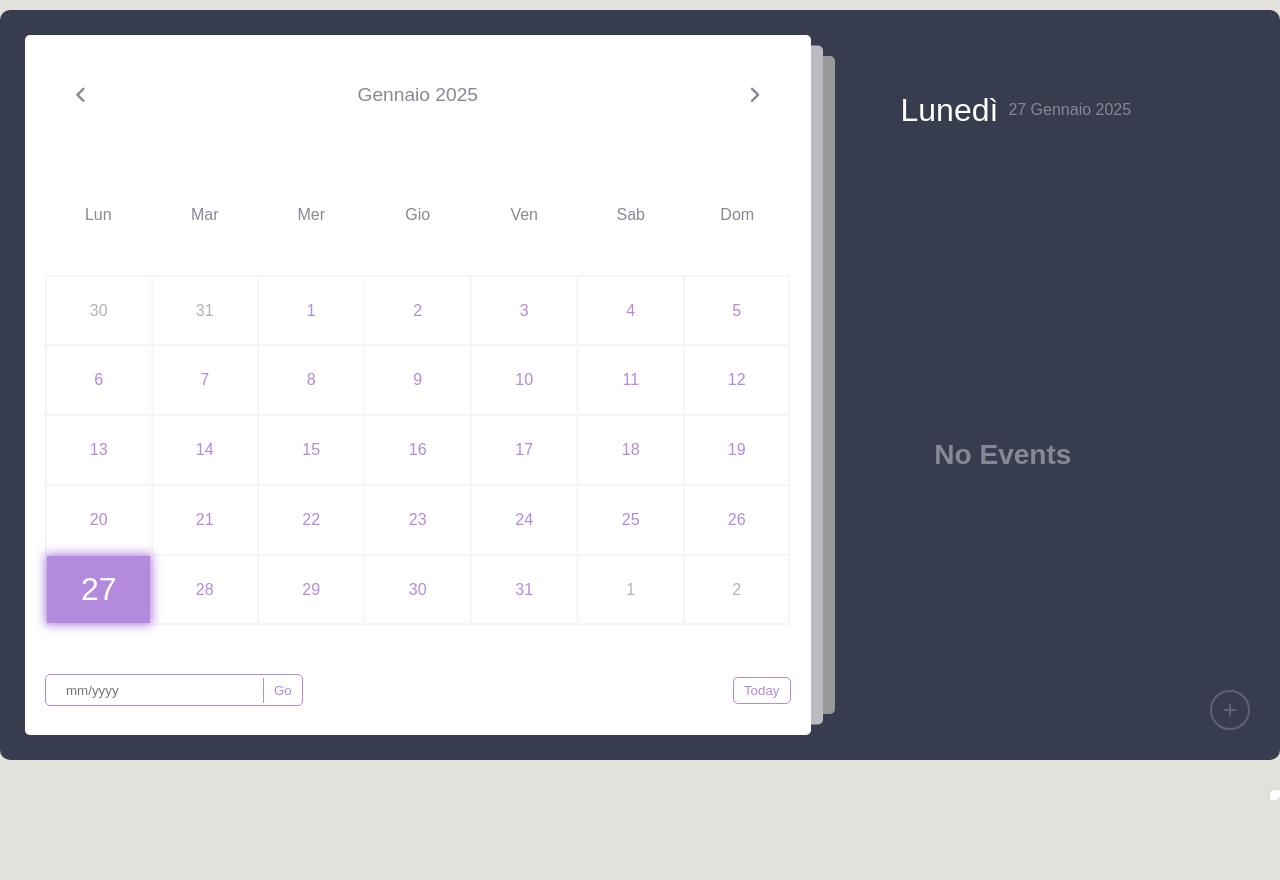
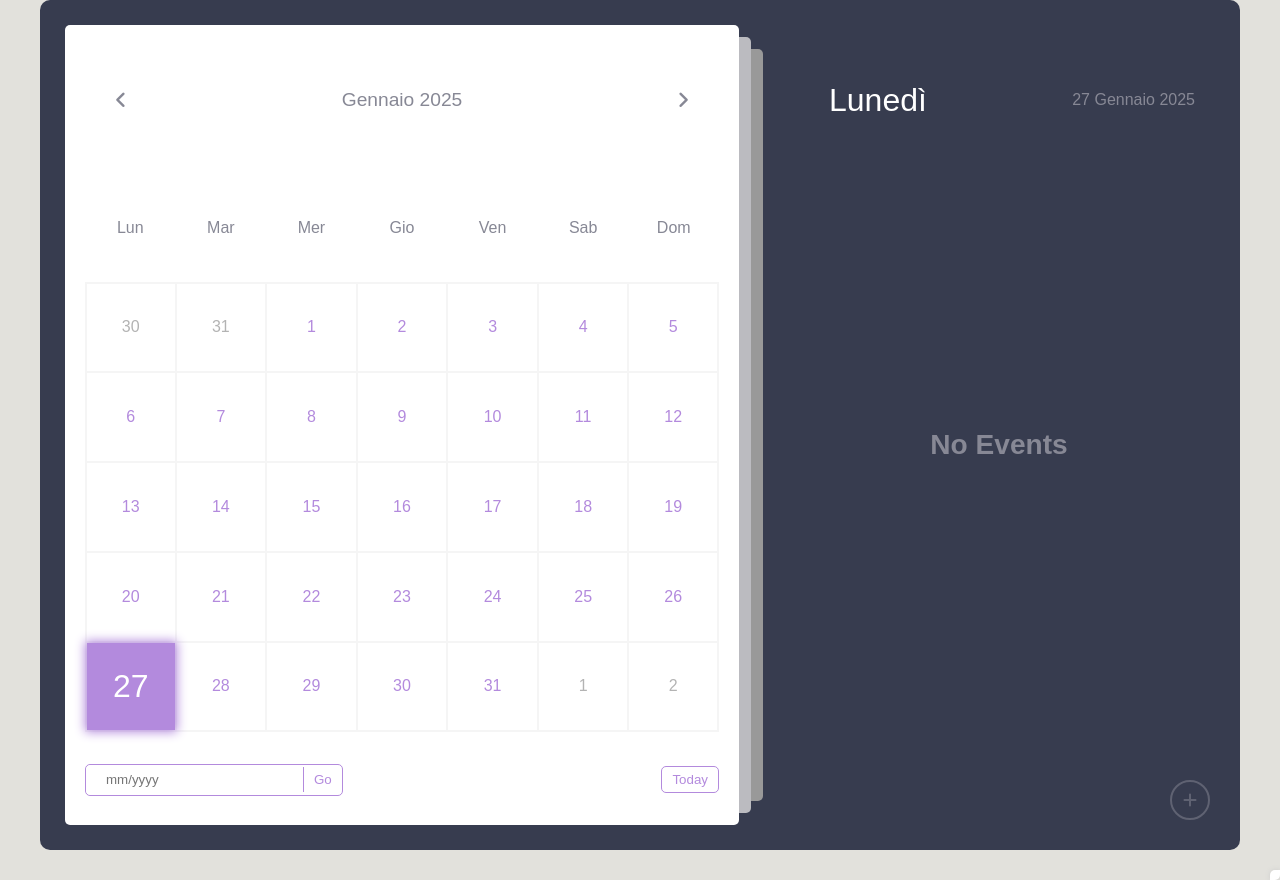
Before and after one commit to MagriniLorenzo/SELFIE, a website: page public/calendario.html in a window 1280 px wide. Before the commit the page ends 800 px from the top, so only its background shows below. Drawn offline with Linux system fonts and the light colour scheme; no server answers.

Commit message:
Revert "Correzioni Grafiche"
This reverts commit f6902eb9cb01d8549ae9d42683652d950964e28f.

```diff
--- a/public/s.css
+++ /dev/null
@@ -1,348 +0,0 @@
-:root {
-    --primary-clr: #b38add;
-  }
-  * {
-    margin: 0;
-    padding: 0;
-    box-sizing: border-box;
-    font-family: "Poppins", sans-serif;
-  }
-  /* nice scroll bar */
-  ::-webkit-scrollbar {
-    width: 5px;
-  }
-  ::-webkit-scrollbar-track {
-    background: #f5f5f5;
-    border-radius: 50px;
-  }
-  ::-webkit-scrollbar-thumb {
-    background: var(--primary-clr);
-    border-radius: 50px;
-  }
-
-  body {
-    position: relative;
-    min-height: 100vh;
-    display: flex;
-    align-items: center;
-    justify-content: center;
-    padding-bottom: 30px;
-    background-color: #e2e1dc;
-  }
-  .container {
-    position: relative;
-    width: 1300px; /* Larghezza aumentata */
-    min-height: 750px; /* Altezza ridotta */
-    margin: 0 auto;
-    padding: 5px;
-    color: #fff;
-    display: flex;
-
-    border-radius: 10px;
-    background-color: #373c4f;
-  }
-  .left {
-    width: 65%; /* Aumentata la larghezza della parte sinistra */
-    padding: 20px;
-  }
-  .calendar {
-    position: relative;
-    width: 100%;
-    height: 100%;
-    display: flex;
-    flex-direction: column;
-    flex-wrap: wrap;
-    justify-content: space-between;
-    color: #878895;
-    border-radius: 5px;
-    background-color: #fff;
-  }
-  .calendar::before,
-  .calendar::after {
-    content: "";
-    position: absolute;
-    top: 50%;
-    left: 100%;
-    width: 12px;
-    height: 97%;
-    border-radius: 0 5px 5px 0;
-    background-color: #d3d4d6d7;
-    transform: translateY(-50%);
-  }
-  .calendar::before {
-    height: 94%;
-    left: calc(100% + 12px);
-    background-color: rgb(153, 153, 153);
-  }
-  .calendar .month {
-    width: 100%;
-    height: 120px; /* Ridotta altezza */
-    display: flex;
-    align-items: center;
-    justify-content: space-between;
-    padding: 0 50px;
-    font-size: 1.5rem; /* Aumentato il font */
-    font-weight: 500;
-    text-transform: capitalize;
-  }
-  .calendar .month .prev,
-  .calendar .month .next {
-    cursor: pointer;
-  }
-  .calendar .month .prev:hover,
-  .calendar .month .next:hover {
-    color: var(--primary-clr);
-  }
-  .calendar .weekdays {
-    width: 100%;
-    height: 80px; /* Ridotta altezza */
-    display: flex;
-    align-items: center;
-    justify-content: space-between;
-    padding: 0 20px;
-    font-size: 1rem;
-    font-weight: 500;
-    text-transform: capitalize;
-  }
-  .weekdays div {
-    width: 14.28%;
-    height: 100%;
-    display: flex;
-    align-items: center;
-    justify-content: center;
-  }
-  .calendar .days {
-    width: 100%;
-    display: flex;
-    flex-wrap: wrap;
-    justify-content: space-between;
-    padding: 0 20px;
-    font-size: 1rem;
-    font-weight: 500;
-    margin-bottom: 10px; /* Ridotto il margine */
-  }
-  .calendar .days .day {
-    width: 14.28%;
-    height: 70px; /* Ridotta altezza */
-    display: flex;
-    align-items: center;
-    justify-content: center;
-    cursor: pointer;
-    color: var(--primary-clr);
-    border: 1px solid #f5f5f5;
-  }
-  .calendar .goto-today {
-    width: 100%;
-    height: 50px;
-    display: flex;
-    align-items: center;
-    justify-content: space-between;
-    gap: 5px;
-    padding: 0 20px;
-    margin-bottom: 10px; /* Ridotto il margine */
-    color: var(--primary-clr);
-  }
-  .container .right {
-    position: relative;
-    width: 35%; /* Ridotta la larghezza della parte destra */
-    min-height: 100%;
-    padding: 20px 0;
-  }
-
-  .right .today-date {
-    width: 100%;
-    height: 50px;
-    display: flex;
-    flex-wrap: wrap;
-    gap: 10px;
-    align-items: center;
-    justify-content: space-between;
-    padding: 0 40px;
-    padding-left: 70px;
-    margin-top: 30px; /* Ridotto il margine superiore */
-    margin-bottom: 10px; /* Ridotto il margine inferiore */
-    text-transform: capitalize;
-  }
-  .right .today-date .event-day {
-    font-size: 2rem;
-    font-weight: 500;
-  }
-  .right .today-date .event-date {
-    font-size: 1rem;
-    font-weight: 400;
-    color: #878895;
-  }
-  :root {
-    --primary-clr: #b38add;
-  }
-  * {
-    margin: 0;
-    padding: 0;
-    box-sizing: border-box;
-    font-family: "Poppins", sans-serif;
-  }
-  /* nice scroll bar */
-  ::-webkit-scrollbar {
-    width: 5px;
-  }
-  ::-webkit-scrollbar-track {
-    background: #f5f5f5;
-    border-radius: 50px;
-  }
-  ::-webkit-scrollbar-thumb {
-    background: var(--primary-clr);
-    border-radius: 50px;
-  }
-
-  body {
-    position: relative;
-    min-height: 100vh;
-    display: flex;
-    align-items: center;
-    justify-content: center;
-    padding-bottom: 30px;
-    background-color: #e2e1dc;
-  }
-  .container {
-    position: relative;
-    width: 1300px; /* Larghezza aumentata */
-    min-height: 750px; /* Altezza ridotta */
-    margin: 0 auto;
-    padding: 5px;
-    color: #fff;
-    display: flex;
-
-    border-radius: 10px;
-    background-color: #373c4f;
-  }
-  .left {
-    width: 65%; /* Aumentata la larghezza della parte sinistra */
-    padding: 20px;
-  }
-  .calendar {
-    position: relative;
-    width: 100%;
-    height: 100%;
-    display: flex;
-    flex-direction: column;
-    flex-wrap: wrap;
-    justify-content: space-between;
-    color: #878895;
-    border-radius: 5px;
-    background-color: #fff;
-  }
-  .calendar::before,
-  .calendar::after {
-    content: "";
-    position: absolute;
-    top: 50%;
-    left: 100%;
-    width: 12px;
-    height: 97%;
-    border-radius: 0 5px 5px 0;
-    background-color: #d3d4d6d7;
-    transform: translateY(-50%);
-  }
-  .calendar::before {
-    height: 94%;
-    left: calc(100% + 12px);
-    background-color: rgb(153, 153, 153);
-  }
-  .calendar .month {
-    width: 100%;
-    height: 120px; /* Ridotta altezza */
-    display: flex;
-    align-items: center;
-    justify-content: space-between;
-    padding: 0 50px;
-    font-size: 1.5rem; /* Aumentato il font */
-    font-weight: 500;
-    text-transform: capitalize;
-  }
-  .calendar .month .prev,
-  .calendar .month .next {
-    cursor: pointer;
-  }
-  .calendar .month .prev:hover,
-  .calendar .month .next:hover {
-    color: var(--primary-clr);
-  }
-  .calendar .weekdays {
-    width: 100%;
-    height: 80px; /* Ridotta altezza */
-    display: flex;
-    align-items: center;
-    justify-content: space-between;
-    padding: 0 20px;
-    font-size: 1rem;
-    font-weight: 500;
-    text-transform: capitalize;
-  }
-  .weekdays div {
-    width: 14.28%;
-    height: 100%;
-    display: flex;
-    align-items: center;
-    justify-content: center;
-  }
-  .calendar .days {
-    width: 100%;
-    display: flex;
-    flex-wrap: wrap;
-    justify-content: space-between;
-    padding: 0 20px;
-    font-size: 1rem;
-    font-weight: 500;
-    margin-bottom: 10px; /* Ridotto il margine */
-  }
-  .calendar .days .day {
-    width: 14.28%;
-    height: 70px; /* Ridotta altezza */
-    display: flex;
-    align-items: center;
-    justify-content: center;
-    cursor: pointer;
-    color: var(--primary-clr);
-    border: 1px solid #f5f5f5;
-  }
-  .calendar .goto-today {
-    width: 100%;
-    height: 50px;
-    display: flex;
-    align-items: center;
-    justify-content: space-between;
-    gap: 5px;
-    padding: 0 20px;
-    margin-bottom: 10px; /* Ridotto il margine */
-    color: var(--primary-clr);
-  }
-  .container .right {
-    position: relative;
-    width: 35%; /* Ridotta la larghezza della parte destra */
-    min-height: 100%;
-    padding: 20px 0;
-  }
-
-  .right .today-date {
-    width: 100%;
-    height: 50px;
-    display: flex;
-    flex-wrap: wrap;
-    gap: 10px;
-    align-items: center;
-    justify-content: space-between;
-    padding: 0 40px;
-    padding-left: 70px;
-    margin-top: 30px; /* Ridotto il margine superiore */
-    margin-bottom: 10px; /* Ridotto il margine inferiore */
-    text-transform: capitalize;
-  }
-  .right .today-date .event-day {
-    font-size: 2rem;
-    font-weight: 500;
-  }
-  .right .today-date .event-date {
-    font-size: 1rem;
-    font-weight: 400;
-    color: #878895;
-  }
--- a/public/style.css
+++ b/public/style.css
@@ -31,8 +31,8 @@ body {
 }
 .container {
   position: relative;
-  width: 1300px;
-  min-height: 750px;
+  width: 1200px;
+  min-height: 850px;
   margin: 0 auto;
   padding: 5px;
   color: #fff;
@@ -42,7 +42,7 @@ body {
   background-color: #373c4f;
 }
 .left {
-  width: 65%;
+  width: 60%;
   padding: 20px;
 }
 .calendar {
@@ -77,7 +77,7 @@ body {
 }
 .calendar .month {
   width: 100%;
-  height: 120px;
+  height: 150px;
   display: flex;
   align-items: center;
   justify-content: space-between;
@@ -96,7 +96,7 @@ body {
 }
 .calendar .weekdays {
   width: 100%;
-  height: 80px;
+  height: 100px;
   display: flex;
   align-items: center;
   justify-content: space-between;
@@ -124,7 +124,7 @@ body {
 }
 .calendar .days .day {
   width: 14.28%;
-  height: 70px;
+  height: 90px;
   display: flex;
   align-items: center;
   justify-content: center;
@@ -242,7 +242,7 @@ body {
 }
 .container .right {
   position: relative;
-  width: %;
+  width: 40%;
   min-height: 100%;
   padding: 20px 0;
 }
```
Also changed, not shown: public/index.html (+4 -20 lines).
